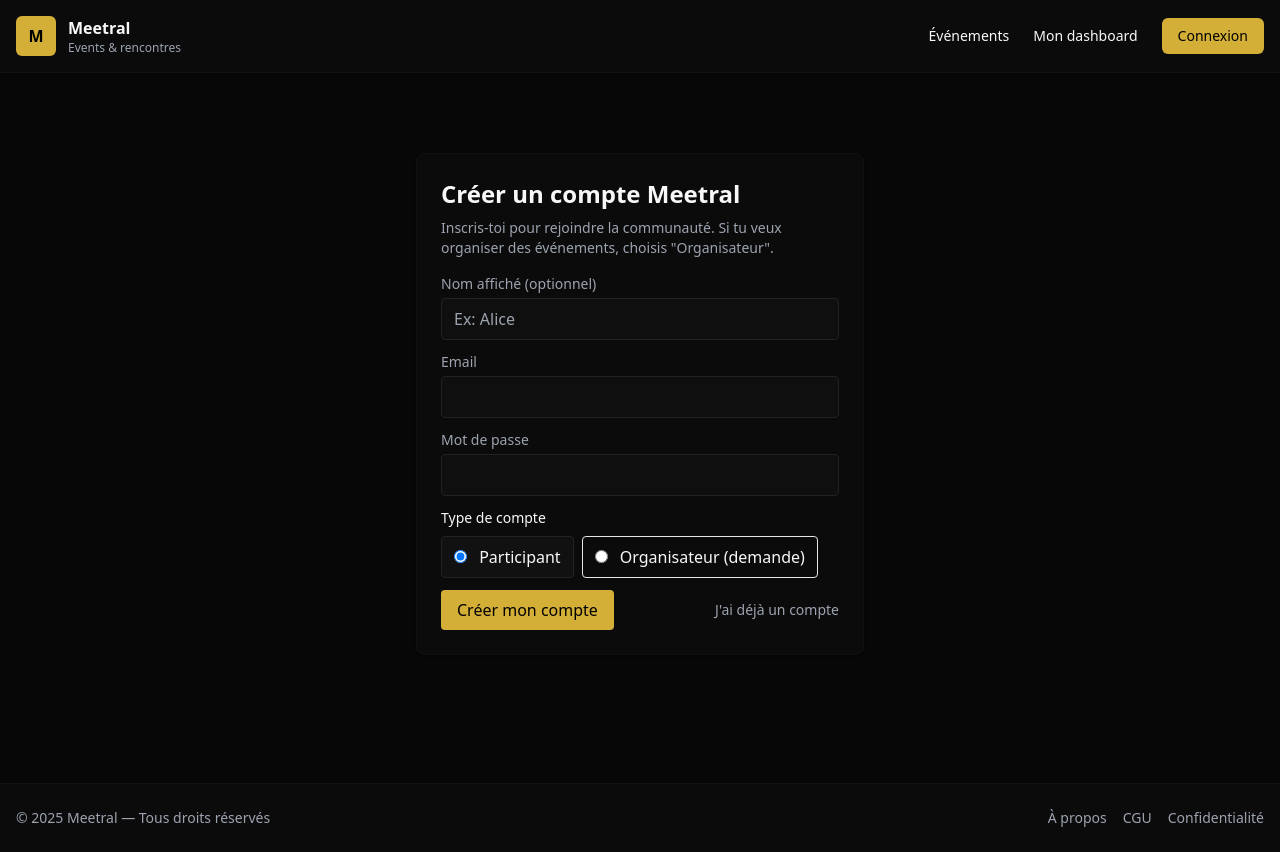
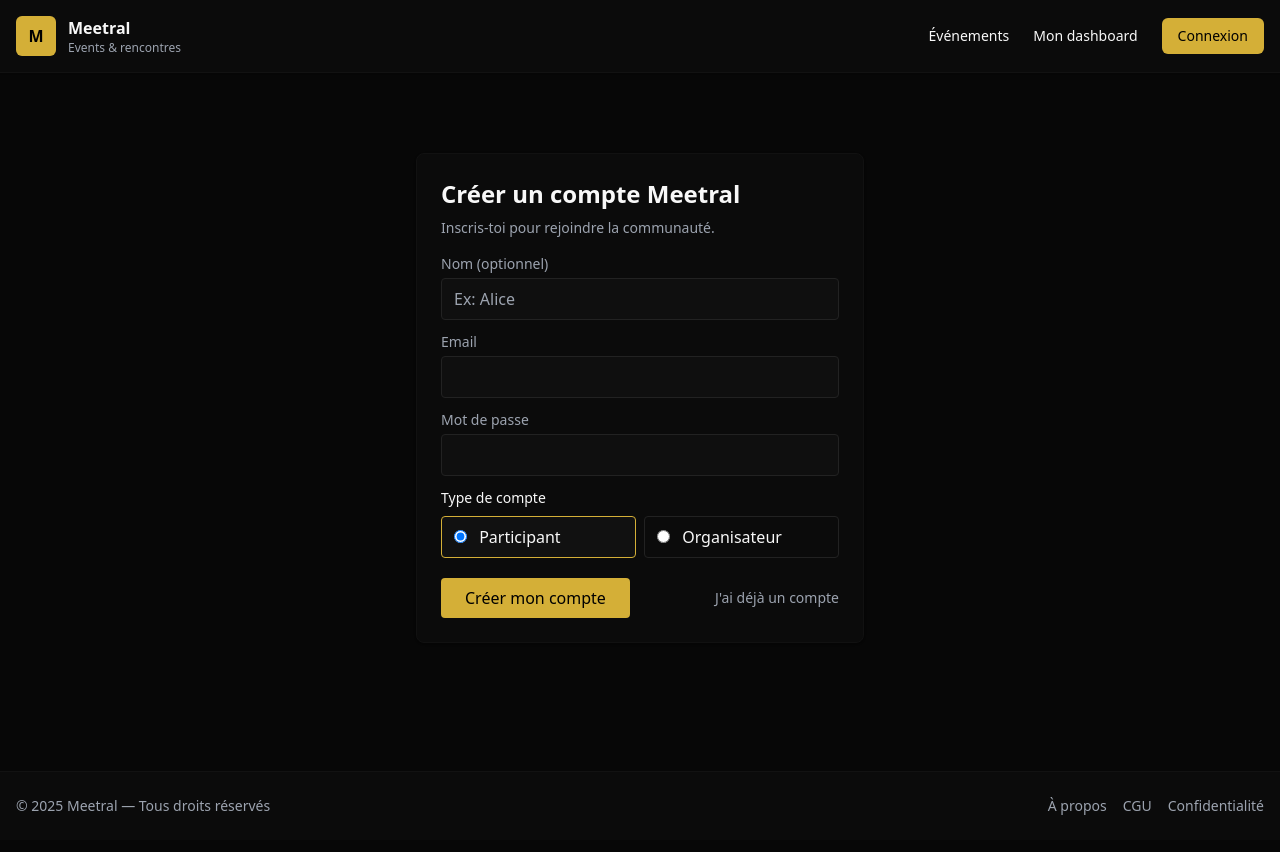
Before and after one commit to Profzen/meetral, a Next.js app: page /auth/register in a window 1280 px wide. Built offline with nearby package versions, Linux system fonts and the light colour scheme; no server answers.

Commit message:
smtp setup

```diff
--- a/src/app/auth/register/page.jsx
+++ b/src/app/auth/register/page.jsx
@@ -4,19 +4,12 @@ import { useState } from 'react';
 import { useRouter } from 'next/navigation';
 import { supabase } from '@/lib/supabaseClient';
 
-/**
- * Page Register
- * - Permet de créer un compte (participant) ou de demander le rôle organisateur.
- * - Après signup, appelle /api/create-profile pour insérer la ligne users (ou créer organizer request).
- * - UI simple, responsive et stylée selon charte.
- */
-
 export default function RegisterPage() {
   const router = useRouter();
   const [email, setEmail] = useState('');
   const [password, setPassword] = useState('');
   const [displayName, setDisplayName] = useState('');
-  const [roleRequest, setRoleRequest] = useState('user'); // 'user' | 'organisateur'
+  const [roleRequest, setRoleRequest] = useState('user');
   const [loading, setLoading] = useState(false);
   const [info, setInfo] = useState(null);
 
@@ -31,10 +24,16 @@ export default function RegisterPage() {
         return;
       }
 
-      // 1) create auth user
       const { data, error } = await supabase.auth.signUp({
         email,
         password,
+        options: {
+          emailRedirectTo: `${window.location.origin}/auth/confirm`,
+          data: {
+            display_name: displayName,
+            role_request: roleRequest,
+          }
+        }
       });
 
       if (error) {
@@ -43,90 +42,75 @@ export default function RegisterPage() {
         return;
       }
 
-      // signUp returns session only for certain flows; we wait a bit then attempt to get session
-      // 2) attempt to get session (user may need to confirm email)
-      const { data: sessionData } = await supabase.auth.getSession();
-      const token = sessionData?.session?.access_token;
+      setInfo({
+        type: 'success',
+        text: '✅ Inscription réussie ! Un email de confirmation a été envoyé à ' + email + '. Vérifie ta boîte mail et clique sur le lien pour activer ton compte.'
+      });
 
-      // 3) call server to create profile OR create organizer request
-      if (token) {
-        const res = await fetch('/api/create-profile', {
-          method: 'POST',
-          headers: { 'Content-Type': 'application/json', Authorization: `Bearer ${token}` },
-          body: JSON.stringify({ role: roleRequest, display_name: displayName }),
-        });
-        const j = await res.json();
-        if (!res.ok) {
-          setInfo({ type: 'error', text: j.error || 'Erreur création profil' });
-          setLoading(false);
-          return;
-        }
-        // success
-        if (roleRequest === 'organisateur') {
-          setInfo({ type: 'success', text: 'Inscription réussie. Une demande d’organisateur a été créée et sera examinée par un admin.' });
-        } else {
-          setInfo({ type: 'success', text: 'Inscription réussie. Tu peux te connecter.' });
-        }
-        // redirect optionally to login or to profile
-        setTimeout(() => router.push('/auth/login'), 1500);
-      } else {
-        // no token available (email confirmation required)
-        setInfo({ type: 'info', text: 'Vérifie ton email : tu dois peut-être confirmer ton adresse avant de te connecter.' });
-        setTimeout(() => router.push('/auth/login'), 2500);
-      }
+      setTimeout(() => {
+        router.push('/auth/login?message=confirm_email');
+      }, 2000);
+
     } catch (err) {
       console.error(err);
       setInfo({ type: 'error', text: err.message || 'Erreur inattendue' });
-    } finally {
       setLoading(false);
     }
   }
 
   return (
-    <div className="min-h-[70vh] flex items-center justify-center py-12">
+    <div className="min-h-[70vh] flex items-center justify-center py-12 px-4">
       <div className="w-full max-w-md bg-[var(--surface)] rounded-lg shadow p-6 border border-[#111]">
         <h2 className="text-2xl font-bold mb-2">Créer un compte Meetral</h2>
-        <p className="text-sm text-[var(--text-muted)] mb-4">Inscris-toi pour rejoindre la communauté. Si tu veux organiser des événements, choisis "Organisateur".</p>
+        <p className="text-sm text-[var(--text-muted)] mb-4">Inscris-toi pour rejoindre la communauté.</p>
 
         {info && (
-          <div className={`mb-4 text-sm p-3 rounded ${info.type === 'error' ? 'bg-[var(--danger-dark)]/20 text-[var(--danger)]' : info.type === 'success' ? 'bg-[var(--success-dark)]/10 text-[var(--success)]' : 'bg-[var(--surface)]/40 text-[var(--text-muted)]'}`}>
+          <div className={`mb-4 text-sm p-3 rounded ${info.type === 'error' ? 'bg-red-500/20 text-red-400 border border-red-500/30' : 'bg-green-500/20 text-green-400 border border-green-500/30'}`}>
             {info.text}
           </div>
         )}
 
         <form onSubmit={onRegister} className="space-y-3">
           <div>
-            <label className="block text-sm font-medium text-[var(--text-muted)]">Nom affiché (optionnel)</label>
-            <input value={displayName} onChange={(e) => setDisplayName(e.target.value)} className="mt-1 block w-full rounded border border-[#222] bg-[#0f0f0f] text-[var(--text-primary)] px-3 py-2" placeholder="Ex: Alice" />
+            <label className="block text-sm font-medium text-[var(--text-muted)]">Nom (optionnel)</label>
+            <input value={displayName} onChange={(e) => setDisplayName(e.target.value)} className="mt-1 block w-full rounded border border-[#222] bg-[#0f0f0f] text-[var(--text-primary)] px-3 py-2 focus:outline-none focus:ring-2 focus:ring-[var(--brand)]" placeholder="Ex: Alice" disabled={loading} />
           </div>
 
           <div>
             <label className="block text-sm font-medium text-[var(--text-muted)]">Email</label>
-            <input value={email} onChange={(e) => setEmail(e.target.value)} type="email" required className="mt-1 block w-full rounded border border-[#222] bg-[#0f0f0f] text-[var(--text-primary)] px-3 py-2" />
+            <input value={email} onChange={(e) => setEmail(e.target.value)} type="email" required className="mt-1 block w-full rounded border border-[#222] bg-[#0f0f0f] text-[var(--text-primary)] px-3 py-2 focus:outline-none focus:ring-2 focus:ring-[var(--brand)]" disabled={loading} />
           </div>
 
           <div>
             <label className="block text-sm font-medium text-[var(--text-muted)]">Mot de passe</label>
-            <input value={password} onChange={(e) => setPassword(e.target.value)} type="password" required className="mt-1 block w-full rounded border border-[#222] bg-[#0f0f0f] text-[var(--text-primary)] px-3 py-2" />
+            <input value={password} onChange={(e) => setPassword(e.target.value)} type="password" required className="mt-1 block w-full rounded border border-[#222] bg-[#0f0f0f] text-[var(--text-primary)] px-3 py-2 focus:outline-none focus:ring-2 focus:ring-[var(--brand)]" disabled={loading} />
           </div>
 
           <div>
-            <label className="block text-sm font-medium">Type de compte</label>
-            <div className="mt-2 flex gap-2">
-              <label className={`px-3 py-2 border rounded cursor-pointer ${roleRequest === 'user' ? 'bg-[#111] border-[#222]' : ''}`}>
-                <input type="radio" name="role" value="user" checked={roleRequest === 'user'} onChange={() => setRoleRequest('user')} className="mr-2" /> Participant
+            <label className="block text-sm font-medium mb-2">Type de compte</label>
+            <div className="flex gap-2">
+              <label className={`flex-1 px-3 py-2 border rounded cursor-pointer transition ${roleRequest === 'user' ? 'bg-[#111] border-[var(--brand)]' : 'border-[#222]'} ${loading ? 'opacity-50 cursor-not-allowed' : ''}`}>
+                <input type="radio" name="role" value="user" checked={roleRequest === 'user'} onChange={() => setRoleRequest('user')} className="mr-2" disabled={loading} /> Participant
               </label>
-              <label className={`px-3 py-2 border rounded cursor-pointer ${roleRequest === 'organisateur' ? 'bg-[#111] border-[var(--success)]' : ''}`}>
-                <input type="radio" name="role" value="organisateur" checked={roleRequest === 'organisateur'} onChange={() => setRoleRequest('organisateur')} className="mr-2" /> Organisateur (demande)
+              <label className={`flex-1 px-3 py-2 border rounded cursor-pointer transition ${roleRequest === 'organisateur' ? 'bg-[#111] border-[var(--success)]' : 'border-[#222]'} ${loading ? 'opacity-50 cursor-not-allowed' : ''}`}>
+                <input type="radio" name="role" value="organisateur" checked={roleRequest === 'organisateur'} onChange={() => setRoleRequest('organisateur')} className="mr-2" disabled={loading} /> Organisateur
               </label>
             </div>
           </div>
 
-          <div className="flex items-center justify-between">
-            <button type="submit" disabled={loading} className="bg-[var(--brand)] text-black px-4 py-2 rounded">
-              {loading ? 'En cours…' : 'Créer mon compte'}
+          <div className="flex flex-col sm:flex-row items-center justify-between gap-3 pt-2">
+            <button type="submit" disabled={loading} className="w-full sm:w-auto bg-[var(--brand)] text-black px-6 py-2 rounded font-medium hover:opacity-95 transition disabled:opacity-50 disabled:cursor-not-allowed flex items-center justify-center gap-2">
+              {loading && (
+                <svg className="animate-spin h-4 w-4" xmlns="http://www.w3.org/2000/svg" fill="none" viewBox="0 0 24 24">
+                  <circle className="opacity-25" cx="12" cy="12" r="10" stroke="currentColor" strokeWidth="4"></circle>
+                  <path className="opacity-75" fill="currentColor" d="M4 12a8 8 0 018-8V0C5.373 0 0 5.373 0 12h4zm2 5.291A7.962 7.962 0 014 12H0c0 3.042 1.135 5.824 3 7.938l3-2.647z"></path>
+                </svg>
+              )}
+              {loading ? 'Inscription en cours...' : 'Créer mon compte'}
             </button>
-            <button type="button" onClick={() => router.push('/auth/login')} className="text-sm text-[var(--text-muted)]">J'ai déjà un compte</button>
+            <button type="button" onClick={() => router.push('/auth/login')} className="text-sm text-[var(--text-muted)] hover:text-[var(--text-primary)] transition" disabled={loading}>
+              J'ai déjà un compte
+            </button>
           </div>
         </form>
       </div>
```
